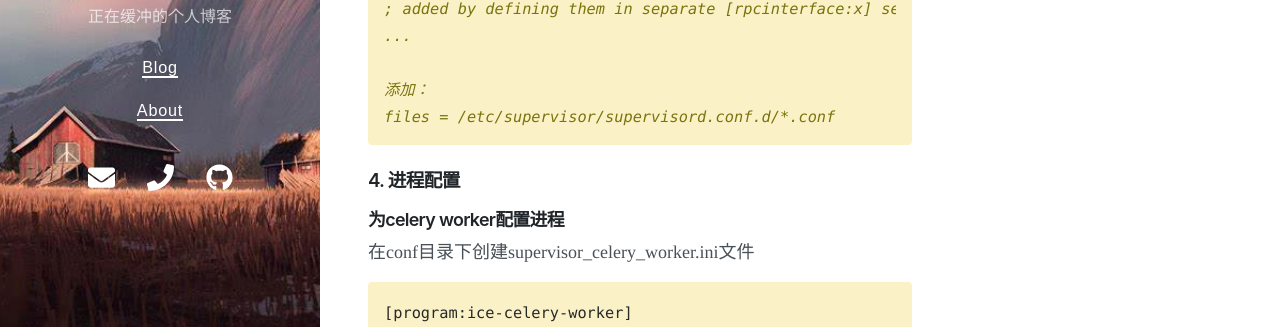
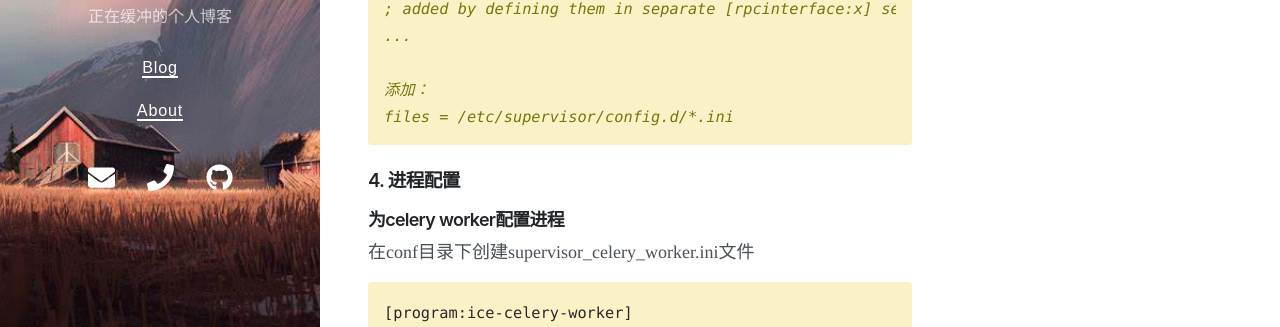
Before and after one commit to Zzhc3321/personal-blog.github.io, a Jekyll site: the page built from _posts/2022-03-13-supervisor配置.md, in a window 1280 px wide and 900 px high, scrolled down 1676 px. Shown: the part 422-749 px from the top of the window. Built offline with Jekyll 4.4.1, drawn with Linux system fonts in a browser that asks for light colours; nearby versions of some CDN libraries; some of the changed text lies outside the part shown.

Commit message:
修改文件: _posts/2022-03-13-supervisor配置.md

````diff
--- a/_posts/2022-03-13-supervisor配置.md
+++ b/_posts/2022-03-13-supervisor配置.md
@@ -103,7 +103,7 @@ minprocs=200                 ; min. avail process descriptors;default 200
 ...
 
 添加：
-files = /etc/supervisor/supervisord.conf.d/*.conf
+files = /etc/supervisor/config.d/*.ini
 ```
 
 
````
